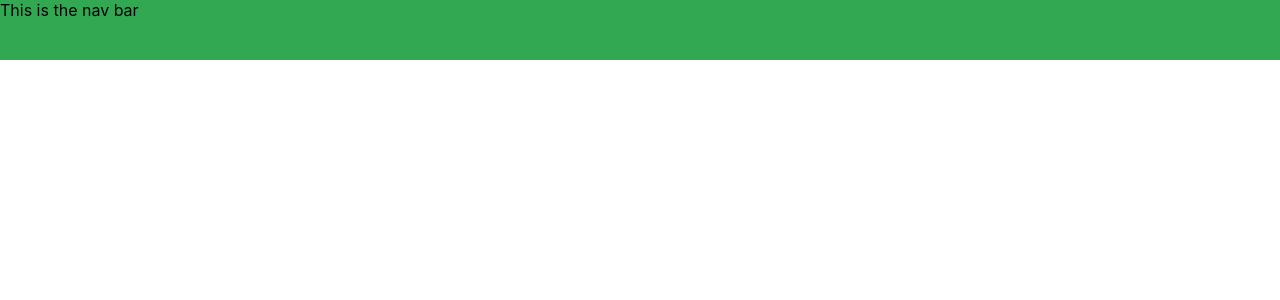
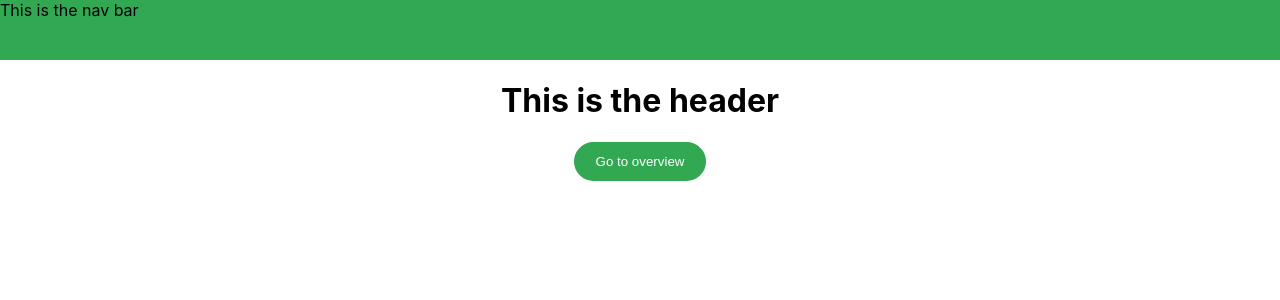
Before and after one commit to OfficialPhilcomm/dnd-assets, a React (Create React App) app: page / in a window 1280 px wide. Shown: the top 300 px of the page. Built offline with nearby package versions, Linux system fonts and the light colour scheme.

Commit message:
Add index page

```diff
--- a/src/App.js
+++ b/src/App.js
@@ -1,8 +1,9 @@
 import React from "react";
 import "./App.css";
 import { BrowserRouter as Router, Switch, Route } from "react-router-dom";
+import Nav from "./components/nav/Nav";
+import Index from "./components/index/Index";
 import ListAll from "./components/list-all/ListAll";
-import Nav from "./components/nav/Nav";
 
 function App() {
   return (
@@ -10,6 +11,7 @@ function App() {
       <div className="App">
         <Nav />
         <Switch>
+          <Route path="/" exact component={Index} />
           <Route path="/list" exact component={ListAll} />
         </Switch>
       </div>
--- /dev/null
+++ b/src/components/index/Index.js
@@ -0,0 +1,18 @@
+import React, { Component } from "react";
+import "./index.css";
+import { Link } from "react-router-dom";
+
+export default class Index extends Component {
+  render() {
+    return (
+      <main className="index">
+        <h1 className="index-header">This is the header</h1>
+        <div className="index-link">
+          <Link to={"/list"}>
+            <button className="index-buttonGoToOverview">Go to overview</button>
+          </Link>
+        </div>
+      </main>
+    );
+  }
+}
--- /dev/null
+++ b/src/components/index/index.css
@@ -0,0 +1,25 @@
+.index-header {
+  width: 100%;
+  text-align: center;
+}
+
+.index-link {
+  width: 100%;
+  text-align: center;
+}
+
+.index-buttonGoToOverview {
+  background-color: #32a852;
+  border: 2px solid #32a852;
+  border-radius: 100px;
+  color: white;
+  padding: 10px 20px;
+
+  transition: 200ms background-color, color, box-shadow;
+}
+
+.index-buttonGoToOverview:hover {
+  background-color: white;
+  color: #32a852;
+  box-shadow: 0 6px 12px rgba(0, 0, 0, 0.23);
+}
```
